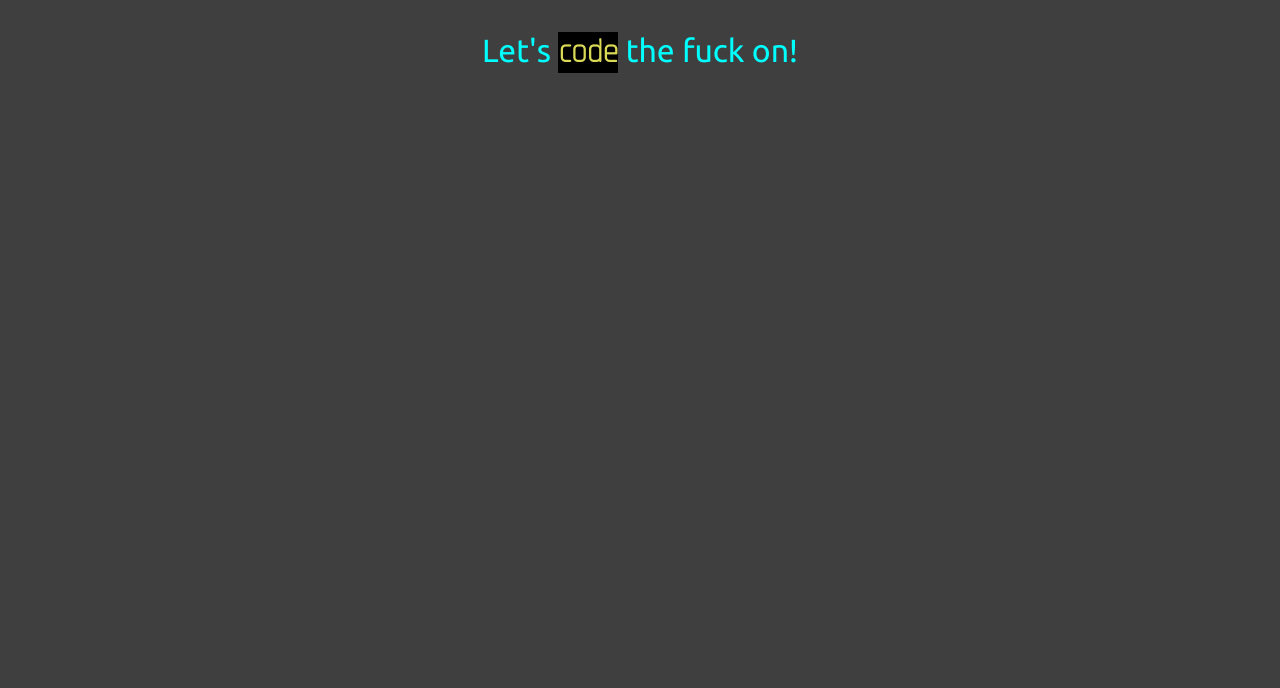
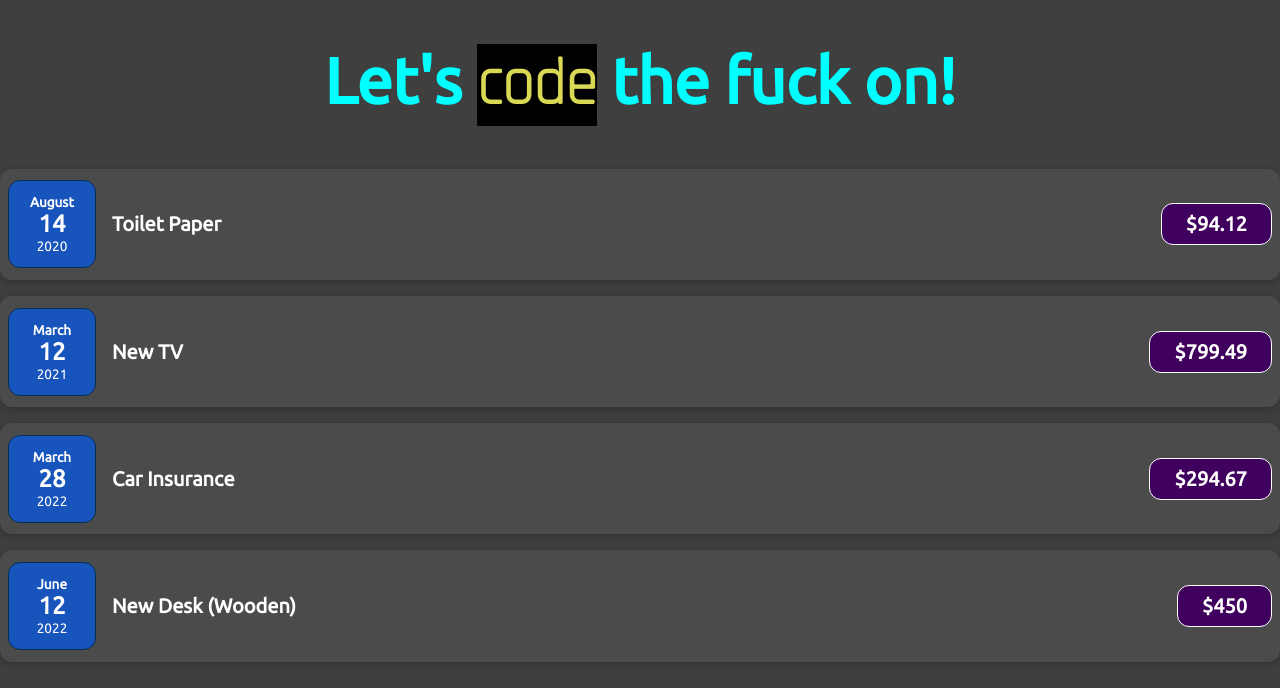
Before and after one commit to Kalostrinho/my-react-app, a React (Create React App) app: page / in a window 1280 px wide. Shown: the top 688 px of the page. Built offline with nearby package versions, Linux system fonts and the light colour scheme.

Commit message:
Adjusted overall app with new components

```diff
--- a/src/App.js
+++ b/src/App.js
@@ -1,11 +1,34 @@
+import { ExpenseItem } from './components/expense-item/ExpenseItem'
+import { expenses } from './data/dummy-expenses'
+
 function App() {
   return (
-    <div className="App">
+    <div>
       <header>
-        <p>
+        <h1>
           Let's <code>code</code> the fuck on!
-        </p>
+        </h1>
       </header>
+      <ExpenseItem
+        description={expenses[0].description}
+        price={expenses[0].price}
+        date={expenses[0].date}
+      />
+      <ExpenseItem
+        description={expenses[1].description}
+        price={expenses[1].price}
+        date={expenses[1].date}
+      />
+      <ExpenseItem
+        description={expenses[2].description}
+        price={expenses[2].price}
+        date={expenses[2].date}
+      />
+      <ExpenseItem
+        description={expenses[3].description}
+        price={expenses[3].price}
+        date={expenses[3].date}
+      />
     </div>
   );
 }
```
